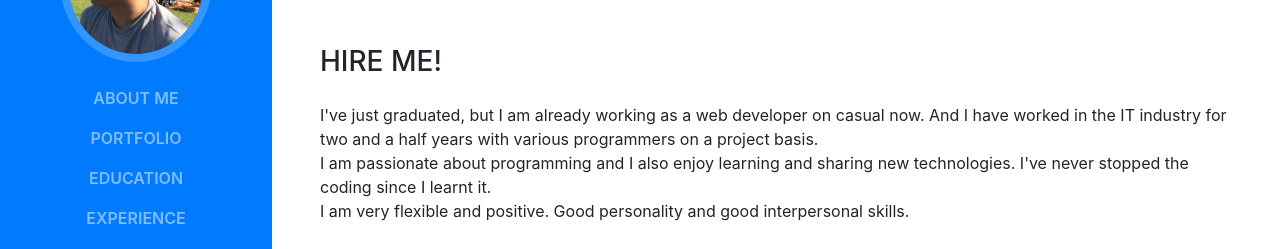
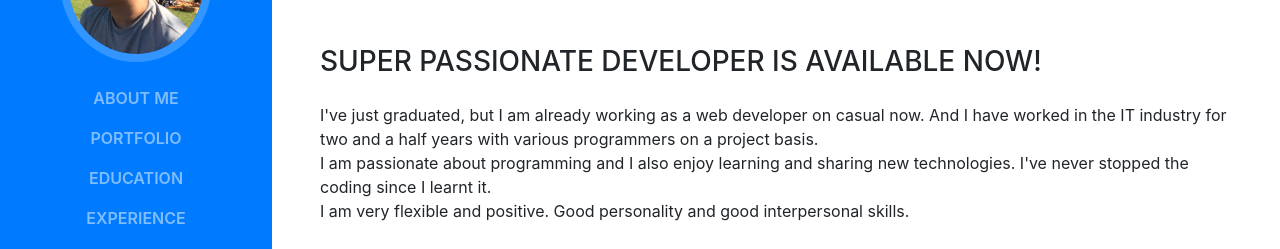
Before and after one commit to yjkim5426/yjkim5426.github.io, a website with bundled scripts: page index.html in a window 1280 px wide. Shown: the part 294-543 px from the top of the page. Built offline with nearby package versions, Linux system fonts and the light colour scheme; a web font is replaced by a local one.

Commit message:
Modify the text
Modify
title text for the introduction.

```diff
--- a/index.html
+++ b/index.html
@@ -77,7 +77,7 @@
           <div class="subheading mb-5">196 Hobson Street · Auckland CBD, Auckland1010 · (021) 039-3714 ·
             <a href="mailto:yjkim5426@gmail.com">yjkim5426@gmail.com</a>
           </div>
-          <h3 class="mb-0">Hire me!</h3>
+          <h3 class="mb-0">Super passionate developer is available now!</h3>
           <br>
           <p class="mb-5">I've just graduated, but I am already working as a web developer on casual now. And I have worked in the IT industry for two and a half years with various programmers on a project basis.
             <br>
```
